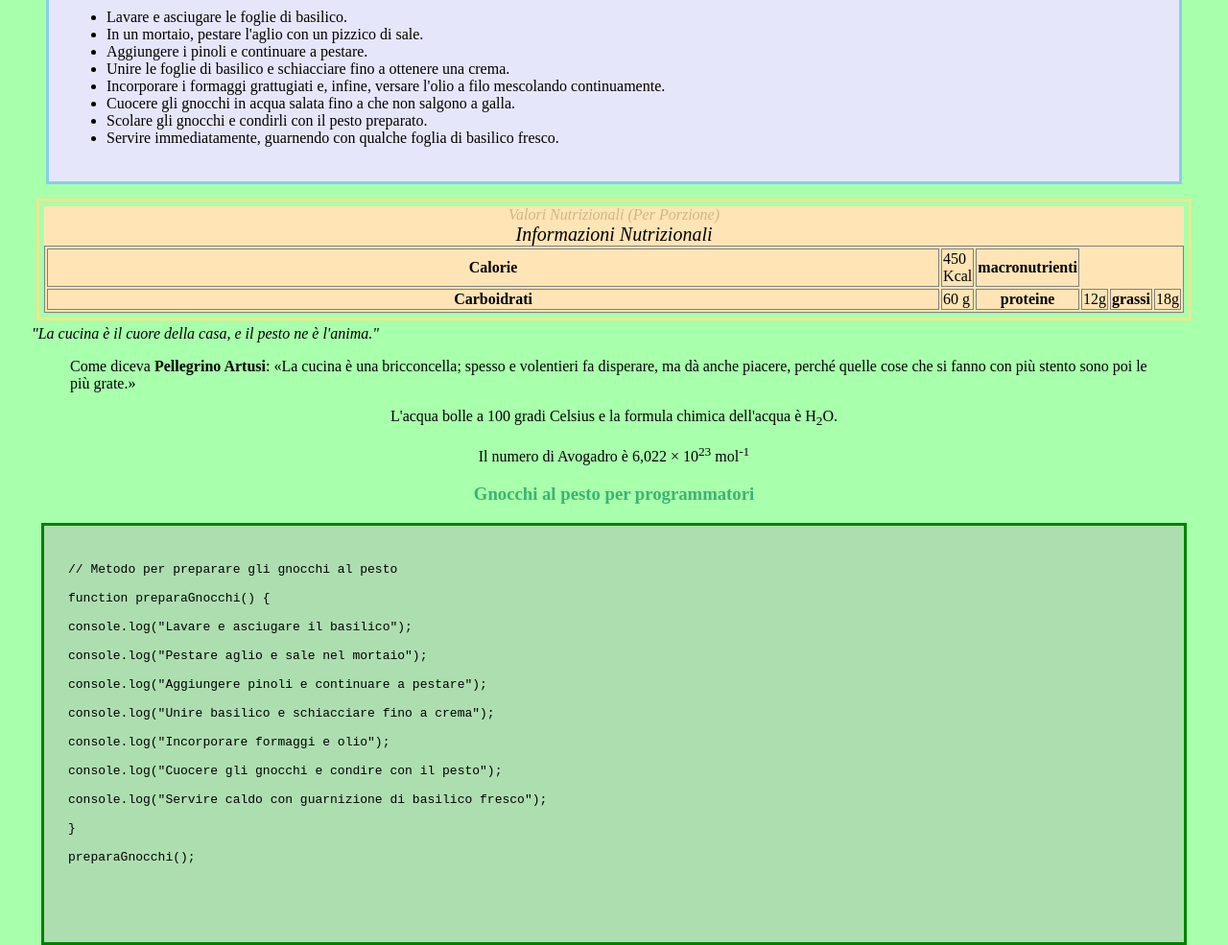
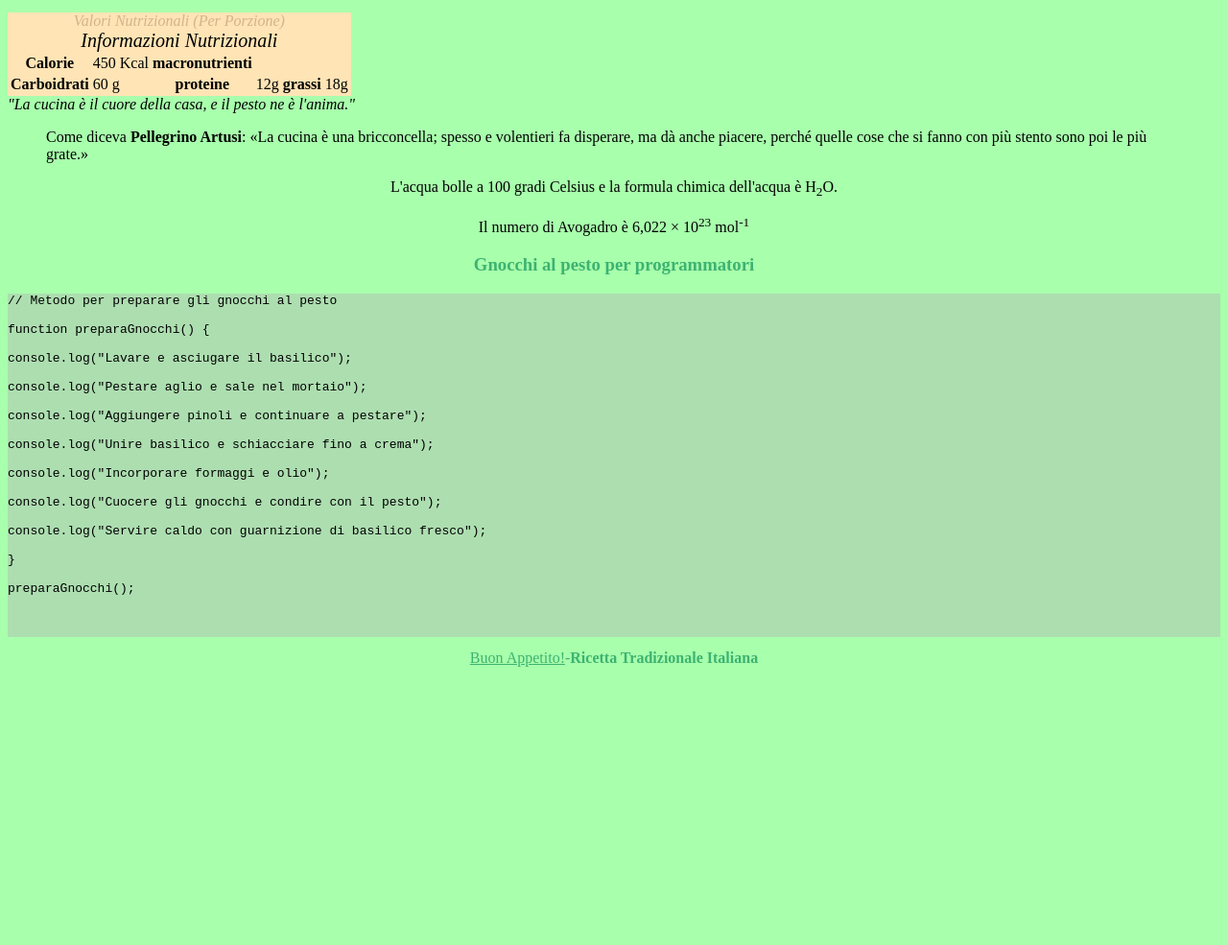
Before and after one commit to GiorgiaPaterna/TPSI, a plain HTML site: page index.html in a window 1280 px wide. Shown: the part 1007-1992 px from the top of the page at 96% size. After the commit the page ends 1710 px from the top, so only its background shows below. Drawn offline with Linux system fonts and the light colour scheme.

Commit message:
Update cssVerifica.css

```diff
--- a/cssVerifica.css
+++ b/cssVerifica.css
@@ -1,14 +1,14 @@
 h1{color:MediumSeaGreen;text-align:center;text-decoration:underline;}
-.verde{margin: 10px;padding:25px;border:3px solid green; border-radius:20 px;background-color:#beedc0; }
-.blu{border:3px solid SkyBlue;padding: 20px;margin: 15px; border-radius:20 px;background-color:Lavender;}
+.verde{margin: 10 px;padding:25 px;border:3 px solid green; border-radius:20 px;background-color:#beedc0; }
+.blu{border:3 px solid SkyBlue;padding: 20 px;margin: 15px; border-radius:20 px;background-color:Lavender;}
 Img{align=center;}
-#giallo{border:3px solid Khaki;padding:5px;margin:5px; border-radius:20 px;}
+#giallo{border:3 px solid Khaki;padding:5 px;margin:5 px; border-radius:20 px;}
 caption{text-align:center;color:Tan;font-style:italic;background-color:Moccasin;}
-table { width:100%; border:1px solid grey;background-color:Moccasin}
-td{width:100%; border:1px solid grey}
-tr{width:100%; border:1px solid grey}
-th{width:100%; border:1px solid grey}
+table { width:100 %; border:1 px solid grey;background-color:Moccasin}
+td{width:100 %; border:1 px solid grey}
+tr{width:100 %; border:1 px solid grey}
+th{width:100 %; border:1 px solid grey}
 cite{text-align:center;}
-.linguaggio{background-color:#addeb0;  margin: 10px;padding:25px;border:3px solid green; border-radius:20 px;}
-#conclusione{color:MediumSeaGreen;text-align:center;font-size: 20px;}
-body{background-color:#a8ffac;padding:25px; width:auto;}
+.linguaggio{background-color:#addeb0;  margin: 10 px;padding:25 px;border:3 px solid green; border-radius:20 px;}
+#conclusione{color:MediumSeaGreen;text-align:center;font-size: 20 px;}
+body{background-color:#a8ffac;padding:25 px; width:auto;}
```
